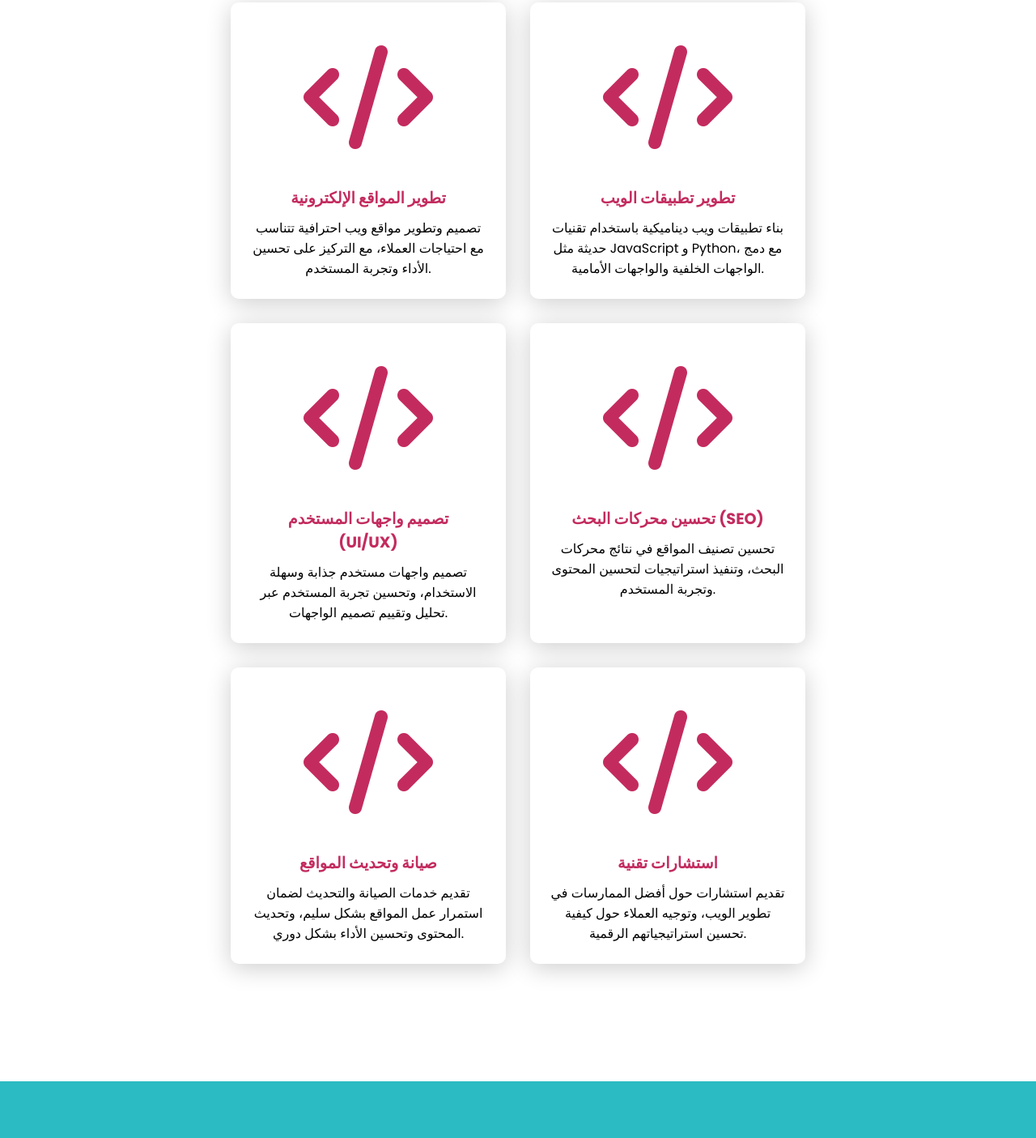
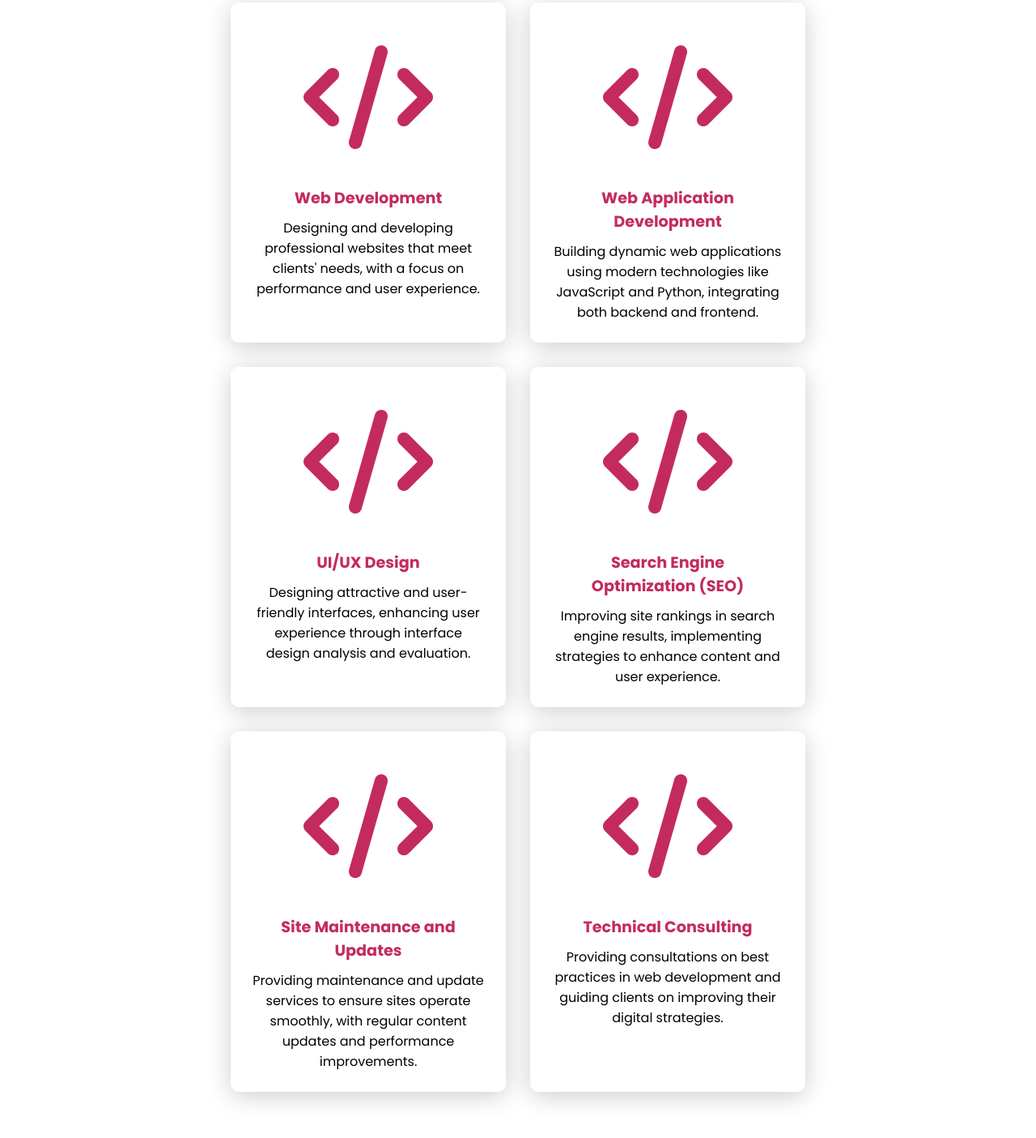
Before and after one commit to alitalaat22/My-Portfolio, a plain HTML site: page index.html in a window 1280 px wide. Shown: the part 995-2400 px from the top of the page at 81% size. Drawn offline with Linux system fonts and the light colour scheme.

Commit message:
edit services

```diff
--- a/index.html
+++ b/index.html
@@ -76,8 +76,8 @@
 					<i class="fa-solid fa-code"></i>
 				</div>
 				<div class="info">
-					<h3>تطوير المواقع الإلكترونية</h3>
-					<p>تصميم وتطوير مواقع ويب احترافية تتناسب مع احتياجات العملاء، مع التركيز على تحسين الأداء وتجربة المستخدم.</p>
+					<h3>Web Development</h3>
+					<p>Designing and developing professional websites that meet clients' needs, with a focus on performance and user experience.</p>
 				</div>
 			</div>
 			<div class="card">
@@ -85,8 +85,8 @@
 					<i class="fa-solid fa-code"></i>
 				</div>
 				<div class="info">
-					<h3>تطوير تطبيقات الويب</h3>
-					<p>بناء تطبيقات ويب ديناميكية باستخدام تقنيات حديثة مثل JavaScript و Python، مع دمج الواجهات الخلفية والواجهات الأمامية.</p>
+					<h3>Web Application Development</h3>
+					<p>Building dynamic web applications using modern technologies like JavaScript and Python, integrating both backend and frontend.</p>
 				</div>
 			</div>
 			<div class="card">
@@ -94,8 +94,8 @@
 					<i class="fa-solid fa-code"></i>
 				</div>
 				<div class="info">
-					<h3>تصميم واجهات المستخدم (UI/UX)</h3>
-					<p>تصميم واجهات مستخدم جذابة وسهلة الاستخدام، وتحسين تجربة المستخدم عبر تحليل وتقييم تصميم الواجهات.</p>
+					<h3>UI/UX Design</h3>
+					<p>Designing attractive and user-friendly interfaces, enhancing user experience through interface design analysis and evaluation.</p>
 				</div>
 			</div>
 			<div class="card">
@@ -103,8 +103,8 @@
 					<i class="fa-solid fa-code"></i>
 				</div>
 				<div class="info">
-					<h3>تحسين محركات البحث (SEO)</h3>
-					<p>تحسين تصنيف المواقع في نتائج محركات البحث، وتنفيذ استراتيجيات لتحسين المحتوى وتجربة المستخدم.</p>
+					<h3>Search Engine Optimization (SEO)</h3>
+					<p>Improving site rankings in search engine results, implementing strategies to enhance content and user experience.</p>
 				</div>
 			</div>
 			<div class="card">
@@ -112,8 +112,8 @@
 					<i class="fa-solid fa-code"></i>
 				</div>
 				<div class="info">
-					<h3>صيانة وتحديث المواقع</h3>
-					<p>تقديم خدمات الصيانة والتحديث لضمان استمرار عمل المواقع بشكل سليم، وتحديث المحتوى وتحسين الأداء بشكل دوري.</p>
+					<h3>Site Maintenance and Updates</h3>
+					<p>Providing maintenance and update services to ensure sites operate smoothly, with regular content updates and performance improvements.</p>
 				</div>
 			</div>
 			<div class="card">
@@ -121,8 +121,8 @@
 					<i class="fa-solid fa-code"></i>
 				</div>
 				<div class="info">
-					<h3>استشارات تقنية</h3>
-					<p>تقديم استشارات حول أفضل الممارسات في تطوير الويب، وتوجيه العملاء حول كيفية تحسين استراتيجياتهم الرقمية.</p>
+					<h3>Technical Consulting</h3>
+					<p>Providing consultations on best practices in web development and guiding clients on improving their digital strategies.</p>
 				</div>
 			</div>
 		</div>
```
